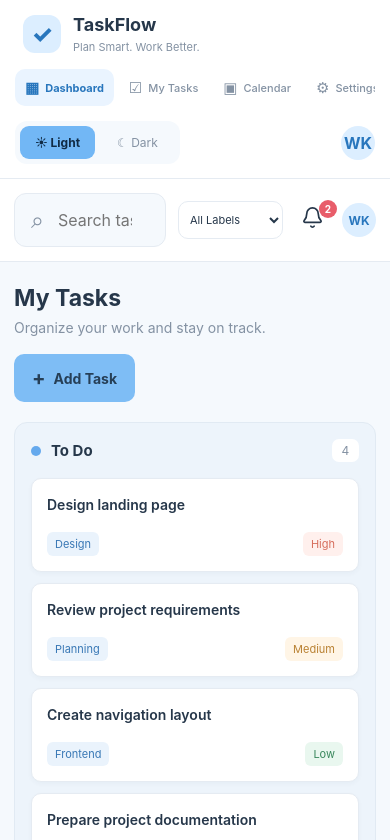
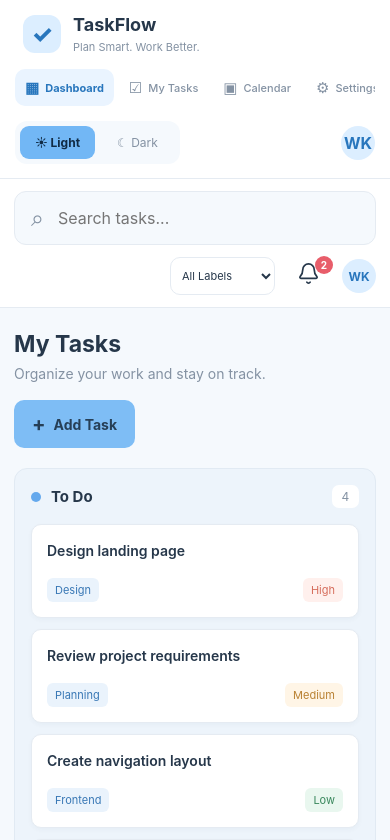
Before and after one commit to Edldev12/taskflow-team-board, a React (Vite) app: page / in a window 390 px wide. Shown: the top 840 px of the page. Built offline with nearby package versions, Linux system fonts and the light colour scheme.

Commit message:
fix: improve responsive dashboard layout

```diff
--- a/src/App.css
+++ b/src/App.css
@@ -524,3 +524,43 @@
     animation-iteration-count: 1 !important;
   }
 }
+
+@media (max-width: 650px) {
+  html,
+  body,
+  #root {
+    width: 100%;
+    max-width: 100%;
+    overflow-x: clip;
+  }
+
+  .app-layout,
+  .main-layout,
+  .dashboard-content {
+    width: 100%;
+    min-width: 0;
+    max-width: 100%;
+  }
+
+  .sidebar {
+    width: 100%;
+    min-width: 0;
+  }
+
+  .sidebar-nav {
+    max-width: 100%;
+    overflow-x: auto;
+    scrollbar-width: none;
+  }
+
+  .sidebar-nav::-webkit-scrollbar {
+    display: none;
+  }
+
+  .task-board,
+  .task-column,
+  .task-card {
+    min-width: 0;
+    max-width: 100%;
+  }
+}
--- a/src/components/Header.css
+++ b/src/components/Header.css
@@ -16,6 +16,7 @@
   gap: 12px;
   width: 100%;
   max-width: 650px;
+  min-width: 0;
   padding: 12px 16px;
   background: var(--background);
   border: 1px solid var(--border);
@@ -29,6 +30,7 @@
 
 .header-search input {
   width: 100%;
+  min-width: 0;
   border: none;
   outline: none;
   background: transparent;
@@ -88,19 +90,43 @@
   color: #2876bd;
   font-weight: 700;
 }
+@media (max-width: 1000px) {
+  .top-header {
+    flex-wrap: wrap;
+  }
 
+  .header-search {
+    flex: 1 1 100%;
+    max-width: 100%;
+  }
+
+  .header-actions {
+    width: 100%;
+    justify-content: flex-end;
+  }
+}
 @media (max-width: 650px) {
   .top-header {
-    padding: 14px;
+    width: 100%;
+    min-width: 0;
+    flex-wrap: wrap;
+    padding: 12px 14px;
     gap: 12px;
   }
 
+  .header-search {
+    flex: 1 1 100%;
+    max-width: 100%;
+  }
+
   .header-actions {
-    gap: 12px;
+    width: 100%;
+    justify-content: flex-end;
+    gap: 16px;
   }
 
   .label-filter {
-    min-width: auto;
+    min-width: 0;
     max-width: 105px;
     padding: 10px 7px;
     font-size: 11px;
```
